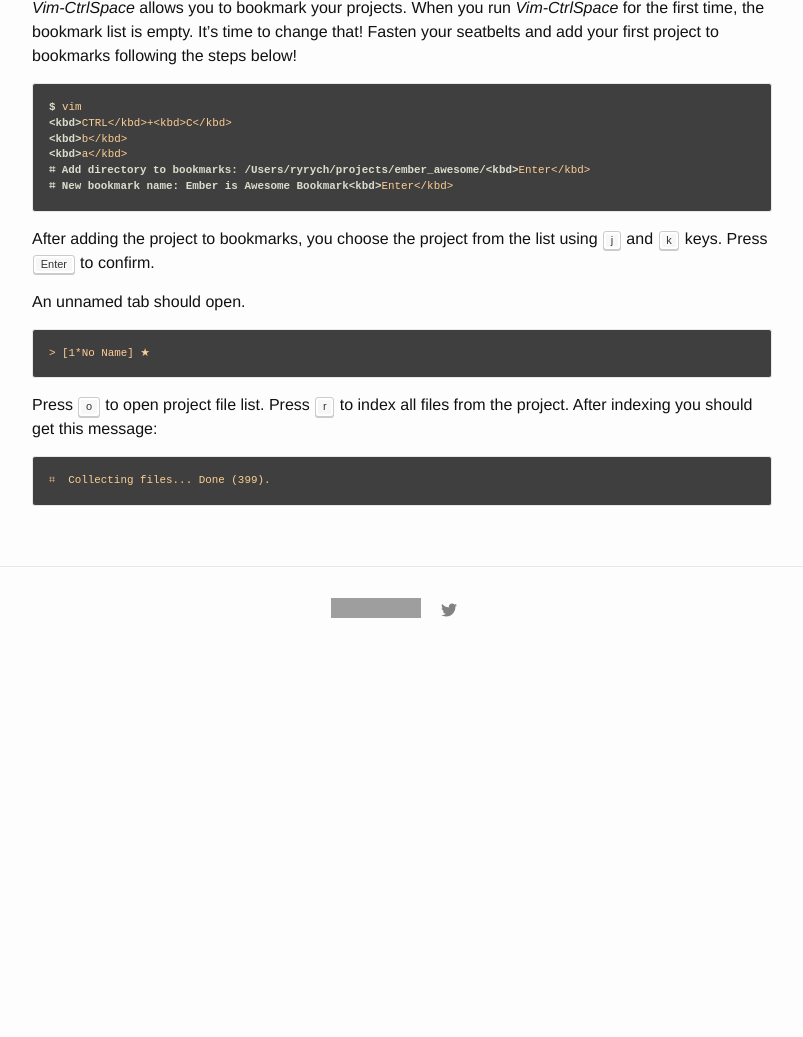
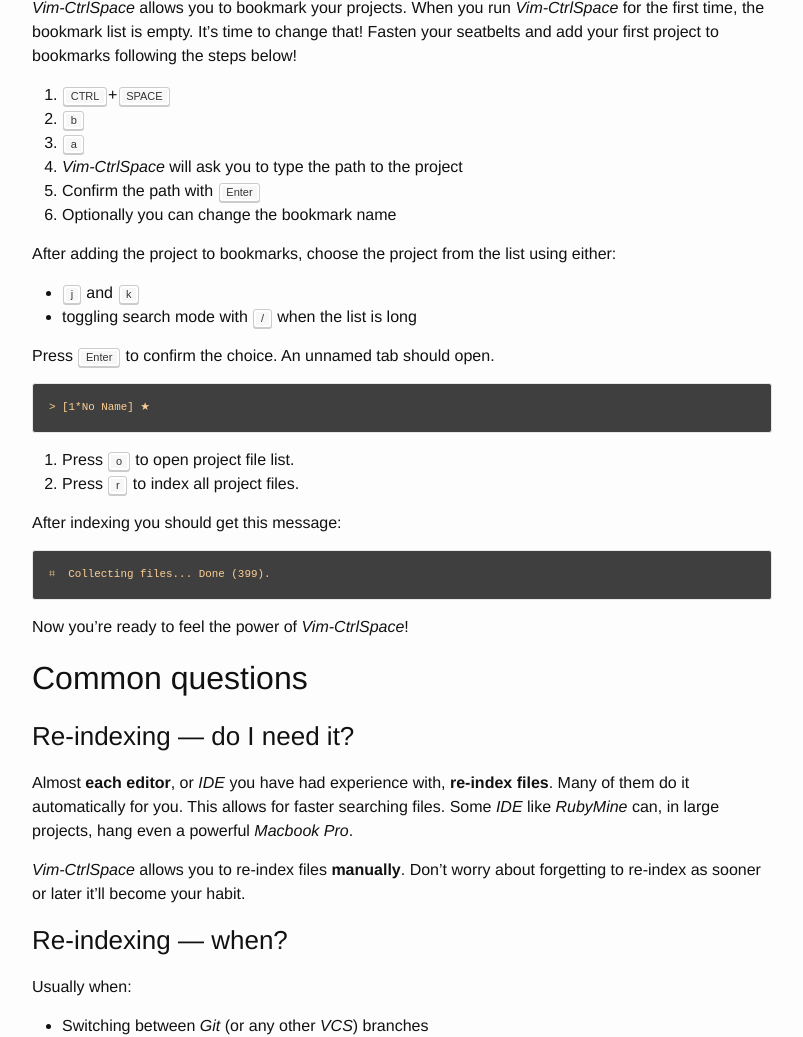
Before and after one commit to ryrych/vim-ctrlspace-site, a Jekyll site: the page built from _posts/2015-12-01-adding_a_project_to_bookmarks.md, in a window 1280 px wide and 1400 px high, cut to the strip 363-1400 px from the top of the window. Shown: the whole strip, without its empty margins (238-1041 px from the left). Built offline with Jekyll 4.4.1, drawn with Linux system fonts in a browser that asks for light colours; Markdown is read by kramdown in place of the engine named in the settings; some of the changed text lies outside the part shown; grey boxes are pictures that could not be loaded.

Commit message:
Reformat asciicasts commands

````diff
--- a/_posts/2015-12-01-adding_a_project_to_bookmarks.md
+++ b/_posts/2015-12-01-adding_a_project_to_bookmarks.md
@@ -17,27 +17,66 @@
 change that! Fasten your seatbelts and add your first project to bookmarks
 following the steps below!
 
-```console
-$ vim
-<kbd>CTRL</kbd>+<kbd>C</kbd>
-<kbd>b</kbd>
-<kbd>a</kbd>
-⌗ Add directory to bookmarks: /Users/ryrych/projects/ember_awesome/<kbd>Enter</kbd>
-⌗ New bookmark name: Ember is Awesome Bookmark<kbd>Enter</kbd>
-```
+1. <kbd>CTRL</kbd>+<kbd>SPACE</kbd>
+2. <kbd>b</kbd>
+3. <kbd>a</kbd>
+4. *Vim-CtrlSpace* will ask you to type the path to the project
+5. Confirm the path with <kbd>Enter</kbd>
+6. Optionally you can change the bookmark name
 
-After adding the project to bookmarks, you choose the project from the list
-using <kbd>j</kbd> and <kbd>k</kbd> keys. Press <kbd>Enter</kbd> to confirm.
+After adding the project to bookmarks, choose the project from the list using
+either:
 
-An unnamed tab should open.
+- <kbd>j</kbd> and <kbd>k</kbd>
+- toggling search mode with <kbd>/</kbd> when the list is long
+
+Press <kbd>Enter</kbd> to confirm the choice. An unnamed tab should open.
 
 ```
 > [1*No Name] ★
 ```
 
-Press <kbd>o</kbd> to open project file list. Press <kbd>r</kbd> to index all files from the
-project. After indexing you should get this message:
+1. Press <kbd>o</kbd> to open project file list.
+2. Press <kbd>r</kbd> to index all project files.
+
+After indexing you should get this message:
 
 ```
 ⌗  Collecting files... Done (399).
 ```
+
+Now you’re ready to feel the power of *Vim-CtrlSpace*!
+
+## Common questions
+
+### Re-indexing — do I need it?
+
+Almost **each editor**, or *IDE* you have had experience with, **re-index
+files**. Many of them do it automatically for you. This allows for faster
+searching files. Some *IDE* like *RubyMine* can, in large projects, hang even
+a powerful *Macbook Pro*.
+
+*Vim-CtrlSpace* allows you to re-index files **manually**. Don’t worry about
+forgetting to re-index as sooner or later it’ll become your habit.
+
+### Re-indexing — when?
+
+Usually when:
+
+- Switching between *Git* (or any other *VCS*) branches
+- Regenerating *Ctags*
+- Adding or removing files
+
+Remember that you can still open the files with:
+
+- `:e file-name.rb`
+- [The NERD Tree][1]
+- [vinegar.vim][2]
+- Your favourite tool, etc.
+
+New files will not be available when **using fuzzy search** until you re-index
+them. That’s it!
+
+
+[1]: https://github.com/scrooloose/nerdtree
+[2]: https://github.com/tpope/vim-vinegar
````
Also changed, not shown: _posts/2015-12-01-finding-bookmarked-projects.md (+8 -9 lines), _posts/2015-12-01-grouping-files.md (+18 -31 lines).
